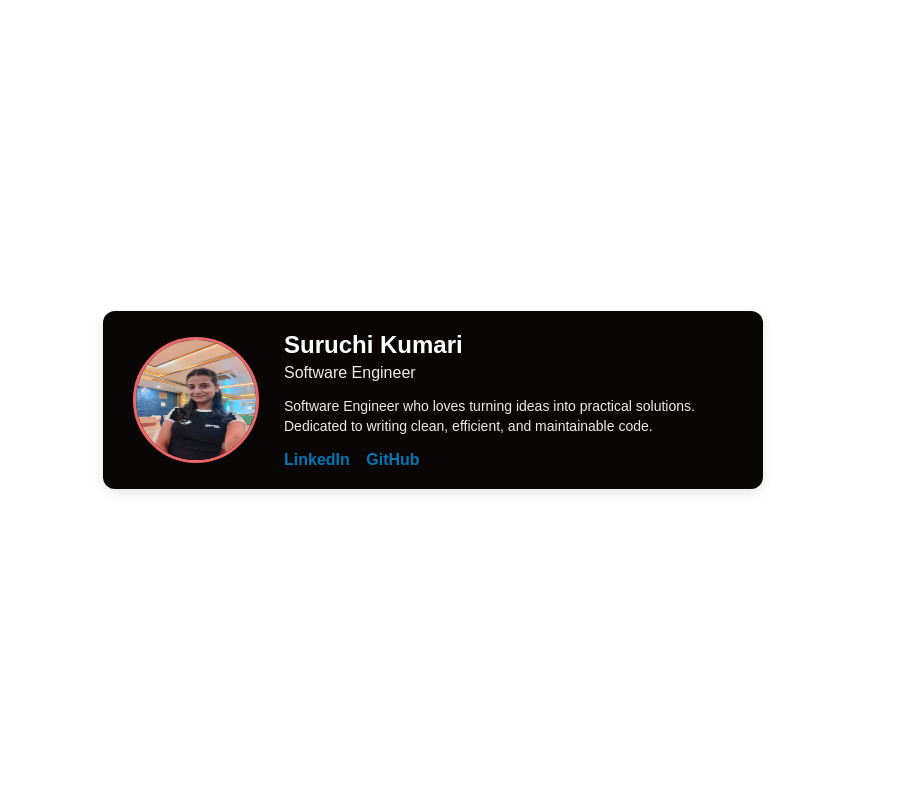
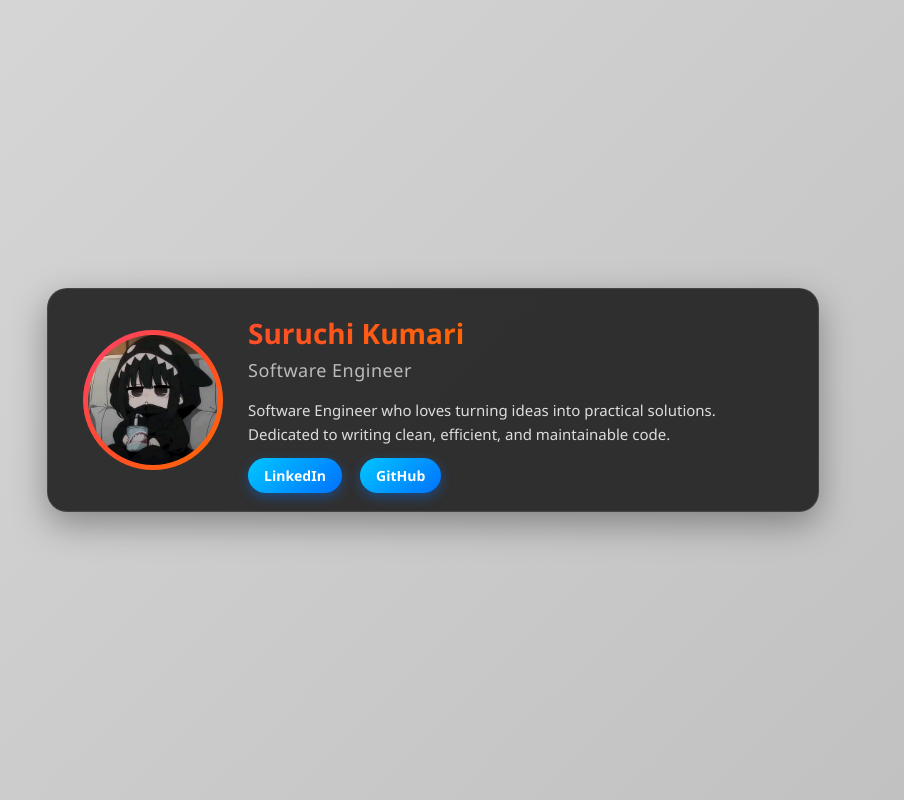
Before and after one commit to Suruchi1199/45-days-challenge-Mern-Stack-, a plain HTML site: page day1/index.html in a window 1280 px wide. Shown: the whole page, without its empty margins (207-1111 px from the left). Drawn offline with Linux system fonts and the light colour scheme.

Commit message:
Day2-task-completed

```diff
--- a/day1/index.html
+++ b/day1/index.html
@@ -3,76 +3,11 @@
 <head>
   <meta charset="UTF-8">
   <title>Business Card</title>
-  <style>
-    body {
-      font-family: Arial, sans-serif;
-      background: #ffffff;
-      display: flex;
-      justify-content: center;
-      align-items: center;
-      height: 100vh;
-      margin: 0;
-    }
-    .card {
-      display: flex;
-      align-items: center;
-      background: #0a0606;
-      padding: 20px 30px;
-      border-radius: 12px;
-      box-shadow: 0 4px 12px rgba(0,0,0,0.1);
-      max-width: 600px;
-      width: 100%;
-    }
-    .card img {
-      width: 120px;
-      height: 120px;
-      border-radius: 50%;
-      margin-right: 25px;
-      border: 3px solid #ec6767;
-    }
-    .card-content {
-      flex: 1;
-    }
-    .card-content h1 {
-      margin: 0;
-      font-size: 24px;
-      color: #ffffff;
-    }
-    .card-content h2 {
-      margin: 5px 0 15px;
-      font-size: 16px;
-      color: #eeecec;
-      font-weight: normal;
-    }
-    .card-content p {
-      font-size: 14px;
-      color: #eeecec;
-      margin-bottom: 15px;
-      line-height: 1.4;
-    }
-    .card-content ul {
-      list-style: none;
-      padding: 0;
-      margin: 0;
-    }
-    .card-content ul li {
-      display: inline-block;
-      margin-right: 12px;
-    }
-    .card-content ul li a {
-      text-decoration: none;
-      color: #0077b5;
-      font-weight: bold;
-      transition: color 0.3s;
-    }
-    .card-content ul li a:hover {
-      color: #005582;
-    }
-  </style>
+  <link rel="stylesheet" href="style.css">
 </head>
 <body>
   <div class="card">
-    <img src="profile.jpeg" alt="Profile Picture">
+    <img src="profile1.png" alt="Profile Picture">
     <div class="card-content">
       <h1>Suruchi Kumari</h1>
       <h2>Software Engineer</h2>
--- /dev/null
+++ b/day1/style.css
@@ -0,0 +1,101 @@
+body {
+  font-family: "Segoe UI", Tahoma, Geneva, Verdana, sans-serif;
+  background: linear-gradient(135deg, #d8d8d8, #bfbfbf);
+  display: flex;
+  justify-content: center;
+  align-items: center;
+  height: 100vh;
+  margin: 0;
+  overflow: hidden;
+}
+
+/* Card Container */
+.card {
+  display: flex;
+  align-items: center;
+  background: rgba(20, 20, 20, 0.85);
+  backdrop-filter: blur(14px);
+  padding: 25px 35px;
+  border-radius: 20px;
+  border: 1px solid rgba(255, 255, 255, 0.1);
+  box-shadow: 0 12px 35px rgba(0, 0, 0, 0.35);
+  max-width: 700px;
+  width: 100%;
+  transition: transform 0.4s ease, box-shadow 0.4s ease;
+}
+.card:hover {
+  transform: translateY(-10px) scale(1.02);
+  box-shadow: 0 20px 50px rgba(0, 0, 0, 0.5);
+}
+
+/* Profile Image with gradient ring */
+.card img {
+  width: 130px;
+  height: 130px;
+  border-radius: 50%;
+  margin-right: 25px;
+  padding: 5px;
+  background: linear-gradient(135deg, #ff416c, #ff4b2b, #ff6a00);
+  object-fit: cover;
+  transition: transform 0.5s ease, filter 0.4s ease;
+}
+.card img:hover {
+  transform: scale(1.12) rotate(3deg);
+  filter: brightness(1.1);
+}
+
+/* Content */
+.card-content {
+  flex: 1;
+}
+.card-content h1 {
+  margin: 0;
+  font-size: 28px;
+  background: linear-gradient(135deg, #ff4b2b, #ff6a00, #ff416c);
+  -webkit-background-clip: text;
+  -webkit-text-fill-color: transparent;
+}
+.card-content h2 {
+  margin: 6px 0 16px;
+  font-size: 18px;
+  color: #bbbbbb;
+  font-weight: 400;
+  letter-spacing: 0.5px;
+}
+.card-content p {
+  font-size: 15px;
+  color: #dddddd;
+  margin-bottom: 18px;
+  line-height: 1.6;
+}
+
+/* Links / Social Icons */
+.card-content ul {
+  list-style: none;
+  padding: 0;
+  margin: 0;
+}
+.card-content ul li {
+  display: inline-block;
+  margin-right: 14px;
+}
+.card-content ul li a {
+  text-decoration: none;
+  font-weight: 600;
+  font-size: 14px;
+  padding: 8px 16px;
+  border-radius: 30px;
+  background: linear-gradient(135deg, #00c6ff, #0072ff);
+  color: #fff;
+  transition: all 0.3s ease;
+  box-shadow: 0 4px 12px rgba(0, 114, 255, 0.4);
+}
+.card-content ul li a:hover {
+  background: linear-gradient(135deg, #ff416c, #ff4b2b);
+  box-shadow: 0 6px 18px rgba(255, 65, 108, 0.5);
+  transform: translateY(-3px);
+}
+.card-content ul li a:active {
+  transform: translateY(0);
+  box-shadow: 0 4px 12px rgba(255, 65, 108, 0.4);
+}
```
Also changed, not shown: day1/profile1.png (added).
